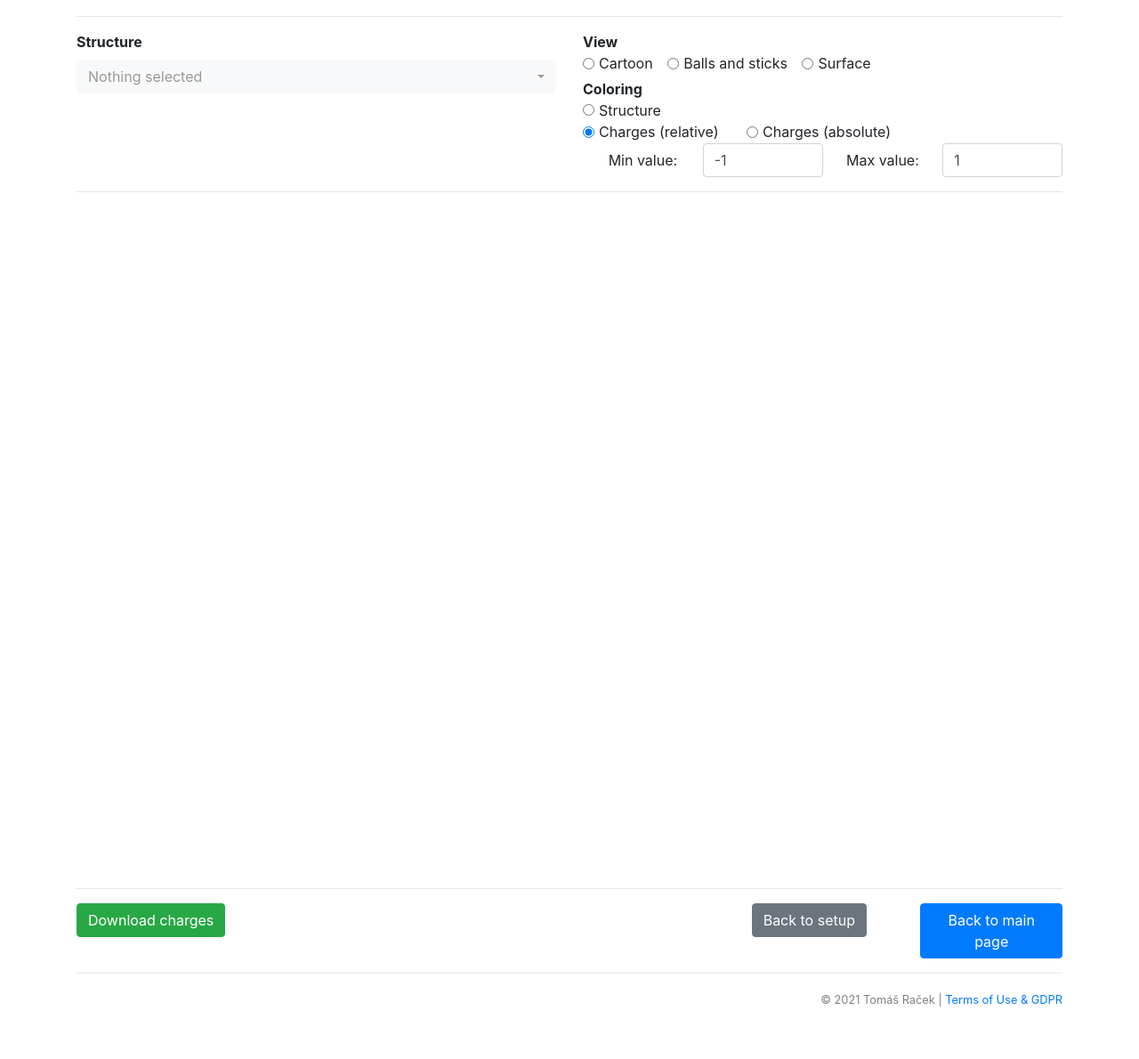
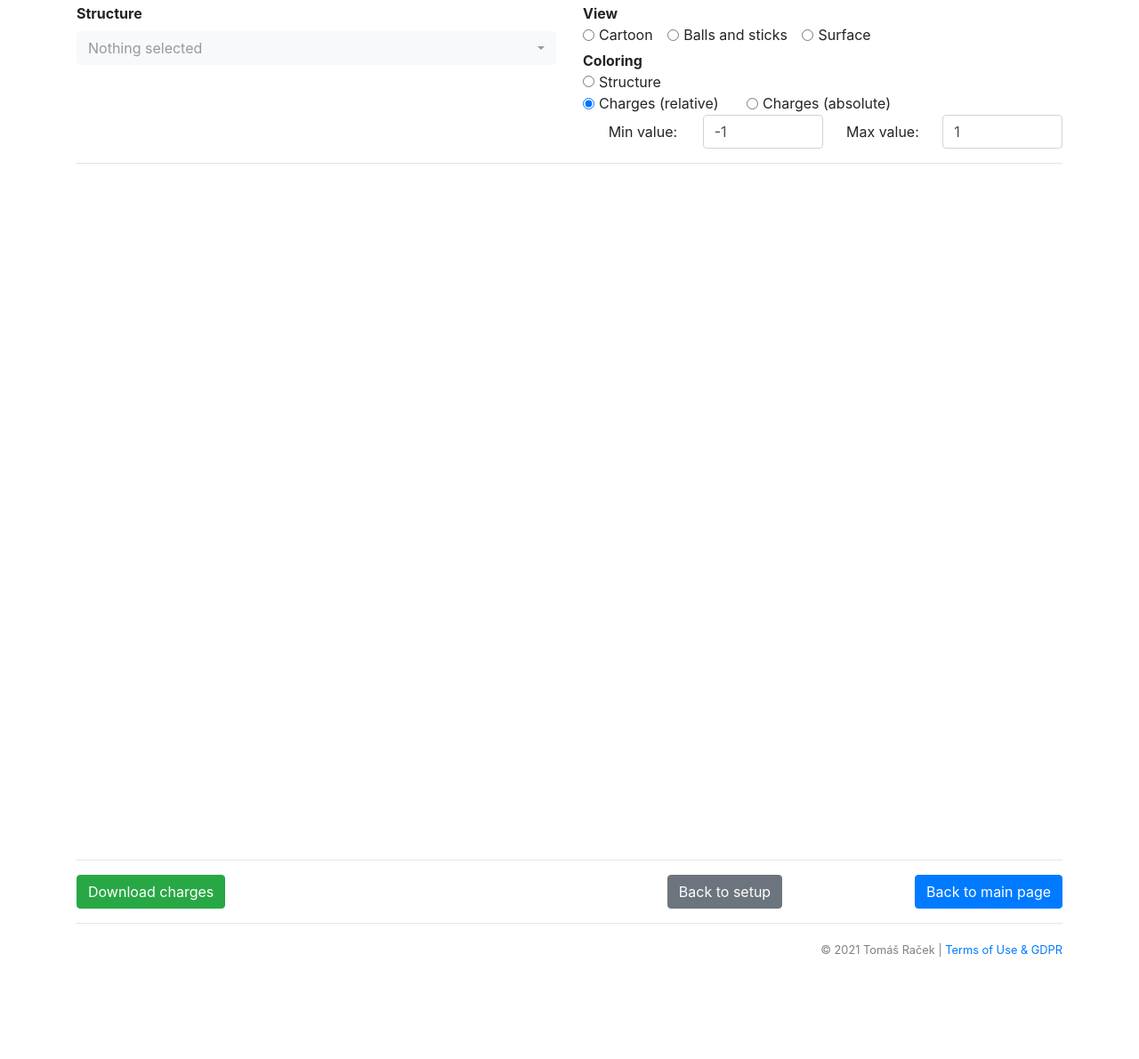
Before and after one commit to sb-ncbr/AtomicChargeCalculator2, a Flask app: template app/templates/results.html in a window 1280 px wide. Shown: the part 234-1424 px from the top of the page at 89% size. After the commit the page ends 1309 px from the top, so only its background shows below. Run offline with Flask 2, Linux system fonts and the light colour scheme; the template is opened without the code that fills it, so the values that code supplies are empty; parts of the project's set-up code (start-up, migrations or seed data) failed here and were passed over; some libraries are stand-ins or nearby versions; some web fonts are replaced.

Commit message:
Slightly enhance design

```diff
--- a/app/templates/404.html
+++ b/app/templates/404.html
@@ -4,7 +4,7 @@
 
 {% block body %}
     <div class="container p-3">
-        <div class="d-none mt-5 d-lg-block"></div>
+        <div class="d-none mt-3 d-lg-block"></div>
         <div class="row">
             <div class="col">
                 <h1 style="margin-bottom: 30px" class="font-weight-bold">Atomic<wbr>Charge<wbr>Calculator
--- a/app/templates/index.html
+++ b/app/templates/index.html
@@ -2,7 +2,7 @@
 
 {% block body %}
     <div class="container p-3">
-        <div class="d-none mt-5 d-lg-block"></div>
+        <div class="d-none mt-3 d-lg-block"></div>
         <form method=post enctype=multipart/form-data>
             <input type="hidden" name="type" id="type" value="example"/>
             <input type="hidden" name="example-name" id="example-name" value="N/A"/>
--- a/app/templates/results.html
+++ b/app/templates/results.html
@@ -10,7 +10,7 @@
 {% endblock styles %}
 
 {% block body %}
-    <div class="container mt-5 p-3">
+    <div class="container mt-3 p-3">
         <div class="row">
             <div class="col">
                 <h1 style="margin-bottom: 30px" class="font-weight-bold">Atomic Charge Calculator <span
@@ -103,7 +103,7 @@
         <hr>
 
         <div class="row">
-            <div class="col-8">
+            <div class="col-7">
                 <a href="{{ url_for('download_charges', r=comp_id) }}" class="btn btn-success" id="download">Download
                     charges</a>
                 {% if logs %}
@@ -114,7 +114,7 @@
             <div class="col">
                 <a href="{{ url_for('setup', r=comp_id) }}" class="btn btn-secondary">Back to setup</a>
             </div>
-            <div class="col">
+            <div class="col text-right">
                 <a href="{{ url_for('main_site') }}" class="btn btn-primary">Back to main page</a>
             </div>
         </div>
--- a/app/templates/setup.html
+++ b/app/templates/setup.html
@@ -8,7 +8,7 @@
 
 {% block body %}
 <div class="container p-3">
-    <div class="d-none mt-5 d-lg-block"></div>
+    <div class="d-none mt-3 d-lg-block"></div>
     <form method=post enctype=multipart/form-data>
         <div class="row">
             <div class="col">
```
